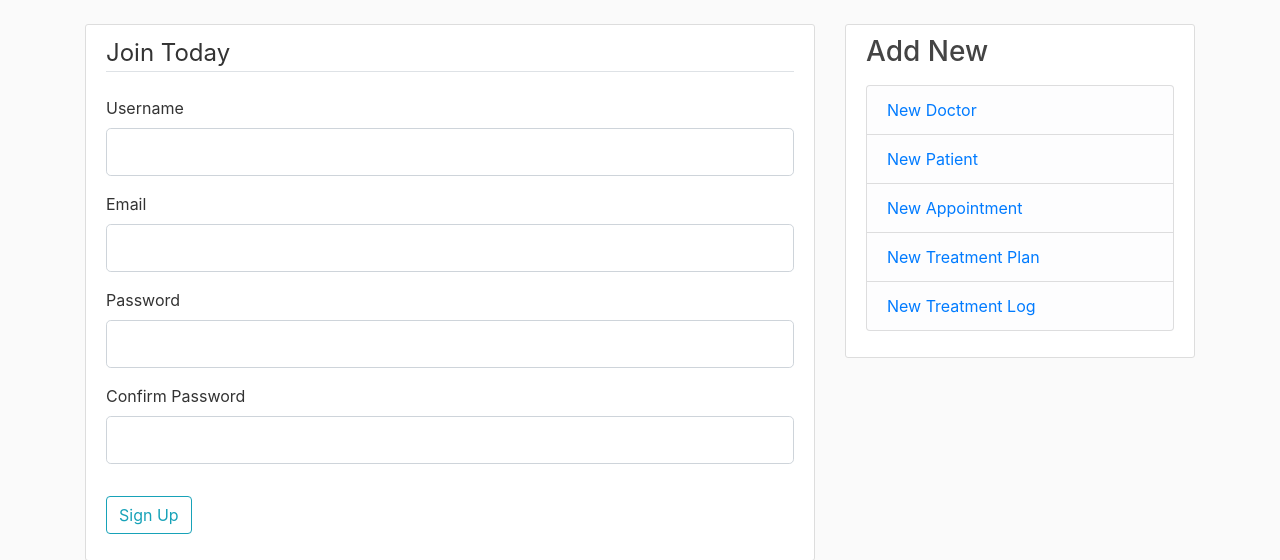
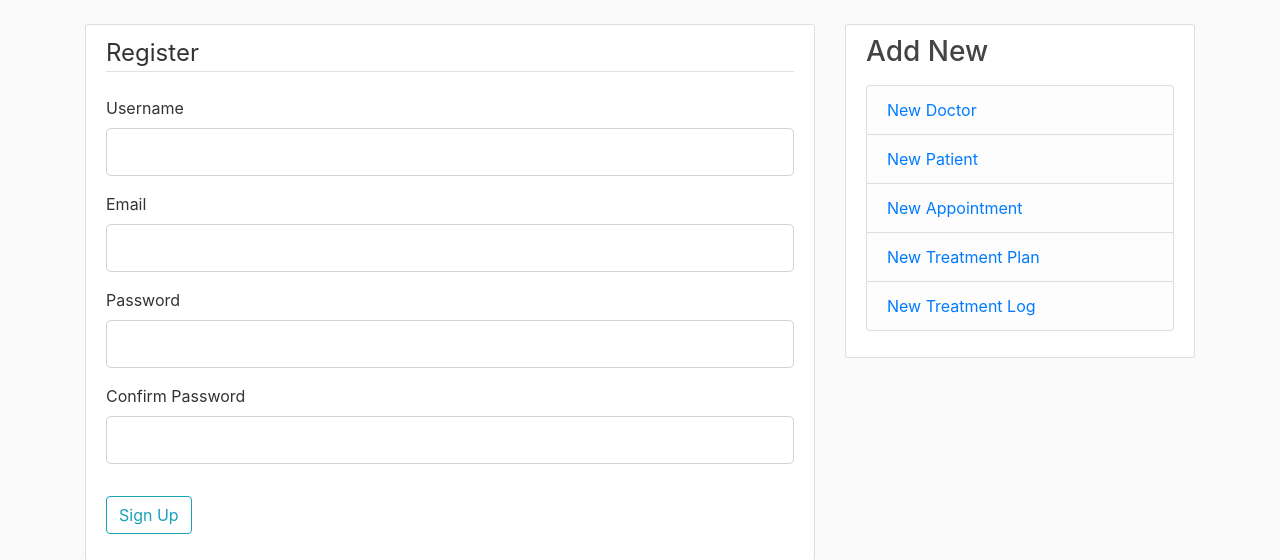
Before and after one commit to tnlahari95/clinic, a Flask app: page /register in a window 1280 px wide. Shown: the part 56-616 px from the top of the page. Run offline with Flask 2, Linux system fonts and the light colour scheme; parts of the project's set-up code (start-up, migrations or seed data) failed here and were passed over; some libraries are stand-ins or nearby versions.

Commit message:
Fix some stuff

```diff
--- a/flaskDemo/forms.py
+++ b/flaskDemo/forms.py
@@ -119,9 +119,6 @@ class TreatmentPlanUpdateForm(TreatmentPlanCreateForm):
     submit = SubmitField('Update')
 
 class TreatCreateForm(FlaskForm):
-    doctors = Patient.query.with_entities(Doctor.DoctorID, Doctor.FirstName, Doctor.LastName).distinct()
-    doctorchoices = [(row[0],row[1] + " " + row[2]) for row in doctors]
-
     TreatmentID = SelectField('Treatment', coerce=int, validators=[DataRequired()])
     AppointmentID = SelectField('Appointment', coerce=int, validators=[DataRequired()])
     DoctorID = SelectField('Doctor', coerce=int, validators=[DataRequired()])
--- a/flaskDemo/templates/register.html
+++ b/flaskDemo/templates/register.html
@@ -5,7 +5,7 @@
         <form method="POST" action="">
             {{ form.hidden_tag() }}
             <fieldset class="form-group">
-                <legend class="border-bottom mb-4">Join Today</legend>
+                <legend class="border-bottom mb-4">Register</legend>
                 <div class="form-group">
                     {{ form.username.label(class="form-control-label") }}
 
```
